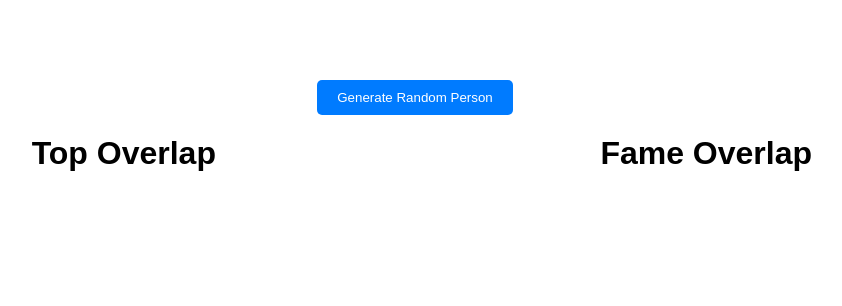
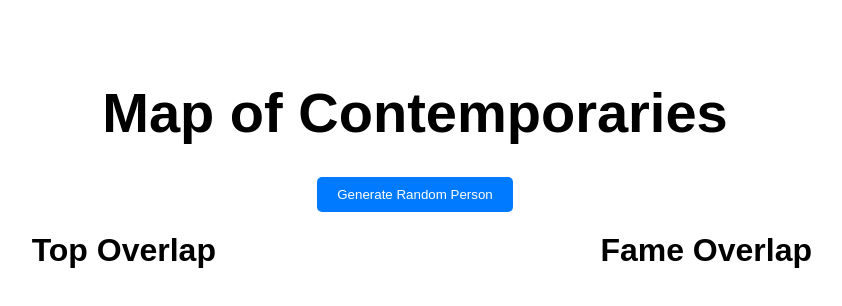
Before and after one commit to Jonathan-Heaney/map_of_contemporaries, a React (Vite) app in the folder react-frontend/: page / in a window 1280 px wide. Shown: the top 306 px of the page, without its empty margins (225-1067 px from the left). Built offline with nearby package versions, Linux system fonts and the light colour scheme.

Commit message:
Add title

```diff
--- a/react-frontend/src/App.css
+++ b/react-frontend/src/App.css
@@ -12,6 +12,12 @@ body {
 
 .container {
   padding: 20px;
+}
+
+.title {
+  text-align: center;
+  font-size: 3.5rem;
+  margin-bottom: 2rem;
 }
 
 /* Centering the button and random person details */
--- a/react-frontend/src/App.jsx
+++ b/react-frontend/src/App.jsx
@@ -39,6 +39,7 @@ function App() {
 
   return (
     <div className="Container">
+      <h1 className="title">Map of Contemporaries</h1>
       <RandomPerson
         fetchRandomPerson={fetchRandomPerson}
         person={randomPerson}
--- a/react-frontend/src/RandomPerson.jsx
+++ b/react-frontend/src/RandomPerson.jsx
@@ -1,5 +1,4 @@
-import React, { useState } from 'react';
-import PersonDetail from './PersonDetail';
+import React from 'react';
 
 function RandomPerson({ fetchRandomPerson, person }) {
   return (
```
